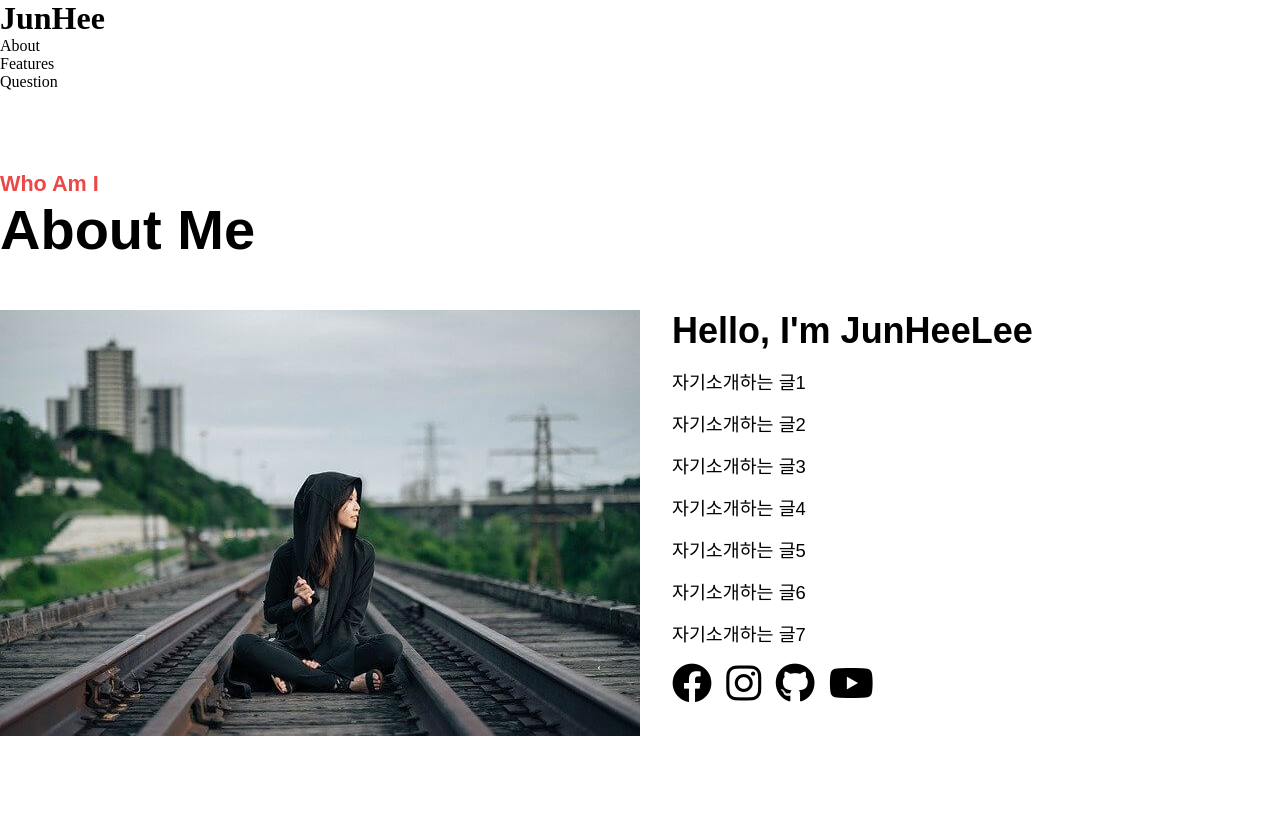
After one commit to JunHeeMerong/DjangoPortfolio, a Django app: page /about/ in a window 1280 px wide. The commit adds this page. Run offline with Django 3.2, Linux system fonts and the light colour scheme; some libraries are stand-ins or nearby versions.

Commit message:
css수정

```diff
--- a/Jun/views.py
+++ b/Jun/views.py
@@ -9,6 +9,15 @@ from .programmers import score
 def home(request):
     context = {'score' : score()}
     return render(request, 'home/project.html', context)
+
+def mainpage(request):
+    return render(request, 'home/mainpage.html')
+
+def about(request):
+    return render(request, 'home/about.html')
+
+def features(request):
+    return render(request, 'home/features.html')
 
 def index(request):
     question_list = Question.objects.order_by('-create_date')
--- a/config/urls.py
+++ b/config/urls.py
@@ -18,7 +18,10 @@ from django.urls import path, include
 from Jun import views
 
 urlpatterns = [
-    path('',views.home),
+    # path('',views.home),
+    path('',views.mainpage),
+    path('about/',views.about),
+    path('features/',views.features),
     path('admin/', admin.site.urls),
     path('jun/', include('Jun.urls')),
 ]
--- a/static/homestyle.css
+++ b/static/homestyle.css
@@ -7,66 +7,6 @@
 a,a:link,a:visited{
     color:inherit;
     text-decoration:none;
-}
-li{
-    list-style: none;
-}
-.container{
-    width: 1140px;
-    margin:0 auto;
-}
-header{
-    position:fixed;
-    color:white;
-    top:0;
-    z-index: 1;
-    width:100%;
-    padding: 1rem;
-    /* background-color: rgba(0,0,0);
-    animation:fadeIn 0.5s ease-in-out; */
-}
-header.active{
-    background-color: black;
-    animation:fadeIn 0.5s ease-in-out;
-}
-@keyframes fadeIn{
-    0%{
-        opacity:0;
-    }
-    100%{
-        opacity:1;
-    }
-}
-header .container{
-    /* background-color: rgba(0,0,0,0.25); */
-    display:flex;
-    justify-content:space-between;
-    align-items:center;
-    width:100%;
-}
-header nav ul{
-    display:flex;
-}
-header nav ul li{
-    padding:10px;
-}
-header button{
-    background:transparent;
-    border:0;
-    cursor:pointer;
-}
-header h1 button{
-    color:white;
-    font-size:2rem;
-    font-weight:bold;
-}
-header nav ul li button{
-    color:white;
-    font-size:1.2rem;
-}
-header nav ul li a{
-    color:white;
-    font-size:1.2rem;
 }
 main{
     width: 100%;
--- /dev/null
+++ b/static/nav.css
@@ -0,0 +1,3 @@
+* {
+    background-color: blue;
+}
--- a/templates/base.html
+++ b/templates/base.html
@@ -2,10 +2,8 @@
 <!doctype html>
 <html lang="ko">
 <head>
-    <!-- Required meta tags -->
     <meta charset="utf-8">
     <meta name="viewport" content="width=device-width, initial-scale=1, shrink-to-fit=no">
-    <!-- Bootstrap CSS -->
     <link rel="stylesheet" type="text/css" href="{% static 'bootstrap.min.css' %}">
     <!-- Jun CSS -->
     <link rel="stylesheet" type="text/css" href="{% static 'style.css' %}">
--- /dev/null
+++ b/templates/home/about.html
@@ -0,0 +1,40 @@
+{% extends 'homebase.html' %}
+{% block content %}
+<section>
+<div class="container">
+    <div class="title">
+        <h4>Who Am I</h4>
+        <h2>About Me</h2>
+    </div>
+    <div class="about-self">
+        <div class="left">
+            <img src="../static/images/me_alone.jpg" alt="">
+        </div>
+        <div class="right">
+            <h3>Hello, <strong>I'm JunHeeLee</strong></h3>
+            <p>자기소개하는 글1</p>
+            <p>자기소개하는 글2</p>
+            <p>자기소개하는 글3</p>
+            <p>자기소개하는 글4</p>
+            <p>자기소개하는 글5</p>
+            <p>자기소개하는 글6</p>
+            <p>자기소개하는 글7</p>
+            <div class="social">
+                <a href="#">
+                    <i class="fa-brands fa-facebook"></i>
+                </a>
+                <a href="#">
+                    <i class="fa-brands fa-instagram"></i>
+                </a>
+                <a href="https://github.com/JunHeeMerong">
+                     <i class="fa-brands fa-github"></i>
+                </a>
+                <a href="#">
+                   <i class="fa-brands fa-youtube"></i>
+                </a>
+            </div>
+        </div>
+    </div>
+</div>
+</section>
+{% endblock %}
--- a/templates/home/project.html
+++ b/templates/home/project.html
@@ -104,7 +104,7 @@
                 </div>
                 <button class="btn btn-programmers">점수확인</button>
                 <div class='score'>
-                    <box>점수</box>
+                    <p>점수</p>
                     <p>현재점수 : {{ score }}</p>
                 </div>
             </form>
--- /dev/null
+++ b/templates/homebase.html
@@ -0,0 +1,24 @@
+{% load static %}
+<!DOCTYPE html>
+<html lang="ko">
+<head>
+    <meta charset="UTF-8">
+    <meta name="viewport" content="width=device-width, initial-scale=1.0">
+    <link rel="stylesheet" type="text/css" href="{% static 'homestyle.css' %}">
+    <link rel="stylesheet" type="text/css" href="{% static 'navstyle.css' %}">
+    <link rel="stylesheet" href="https://cdnjs.cloudflare.com/ajax/libs/font-awesome/6.1.1/css/all.min.css" integrity="sha512-KfkfwYDsLkIlwQp6LFnl8zNdLGxu9YAA1QvwINks4PhcElQSvqcyVLLD9aMhXd13uQjoXtEKNosOWaZqXgel0g==" crossorigin="anonymous" referrerpolicy="no-referrer">
+    <!-- Home CSS -->
+    <title>Django Portfolio</title>
+    <meta http-equiv="X-UA-Compatible" content="IE=edge">
+</head>
+<body>
+<!-- 네비게이션바 -->
+{% include "homenavbar.html" %}
+<!-- 기본 템플릿 안에 삽입될 내용 Start -->
+{% block content %}
+{% endblock %}
+<!-- 기본 템플릿 안에 삽입될 내용 End -->
+<!-- Bootstrap JS -->
+<script src="{% static 'homescript.js' %}"></script>
+</body>
+</html>
--- a/templates/homenavbar.html
+++ b/templates/homenavbar.html
@@ -1,15 +1,18 @@
-<header>
-    <div class="container">
+{% load static %}
+<link rel="stylesheet" type="text/css" href="{% static 'navstyle.css' %}">
+<div id="navbar home-navbar" class="navbar home-navbar">
     <h1>
-            <button data-animation-scroll="true" data-target="#main">JunHee</button>
+        {% comment %} href="{% url 'Jun:index' %}" => url을 Jun폴더에 views.py의 index로 실행 {% endcomment %}
+        {% comment %} <a class="navbar-brand" href="{% url 'Jun:index' %}">JunHee</a>  {% endcomment %}
+        <a class="home-navbar navbar" href="">JunHee</a>
     </h1>
     <nav>
         <ul>
             <li>
-                    <button data-animation-scroll="true" data-target="#about">About</button>
+                <a id="test" href="about">About</a>
             </li>
             <li>
-                    <button data-animation-scroll="true" data-target="#features">Features</button>
+                <a class="home-navbar navbar" href="features">Features</a>
             </li>
             <li>
                 <a href="/jun">Question</a>
@@ -17,4 +20,3 @@
         </ul>
     </nav>
 </div>
-</header>
```
Also changed, not shown: templates/home/features.html (added, +56 -0 lines), templates/home/mainpage.html (added, +13 -0 lines). Lines whose indentation alone changed are shown as unchanged.
